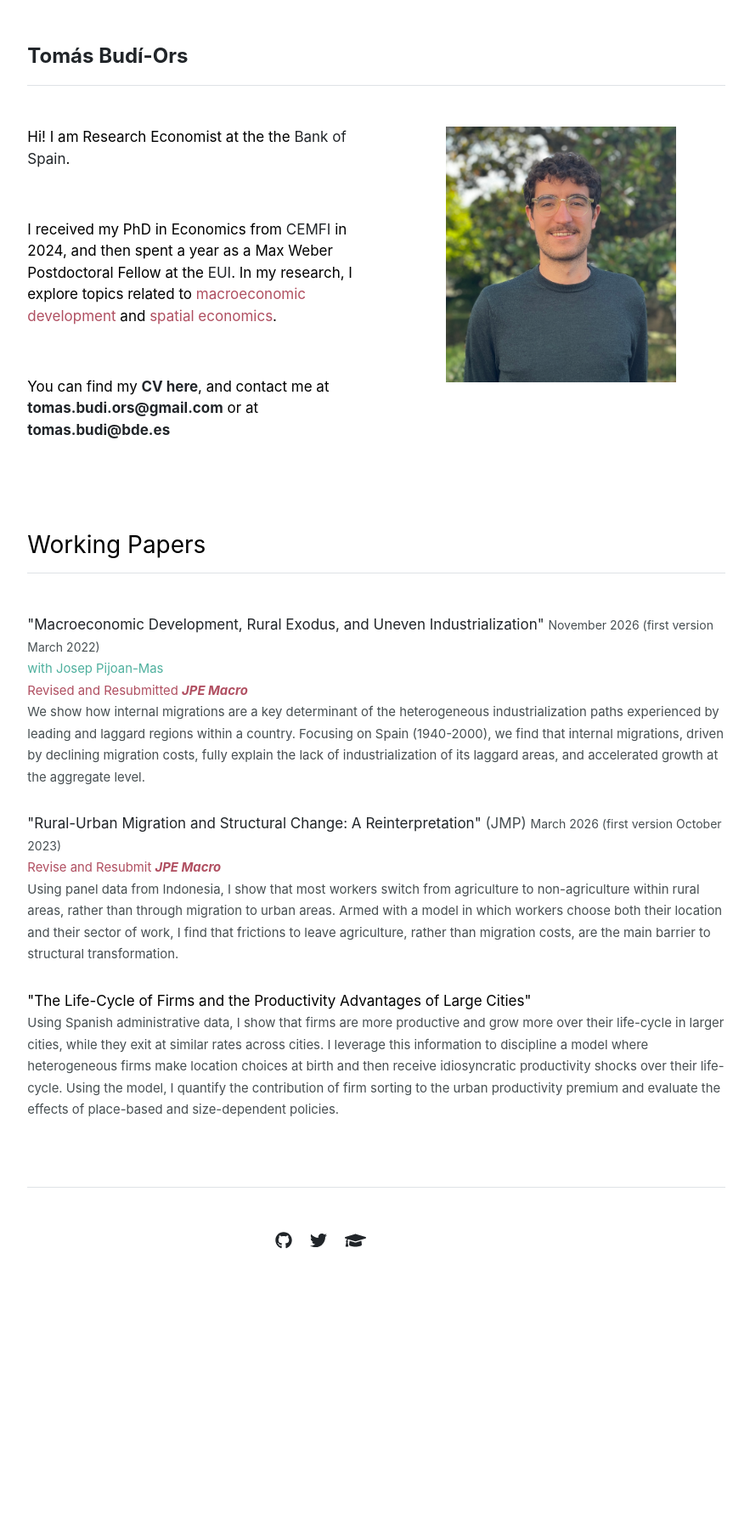
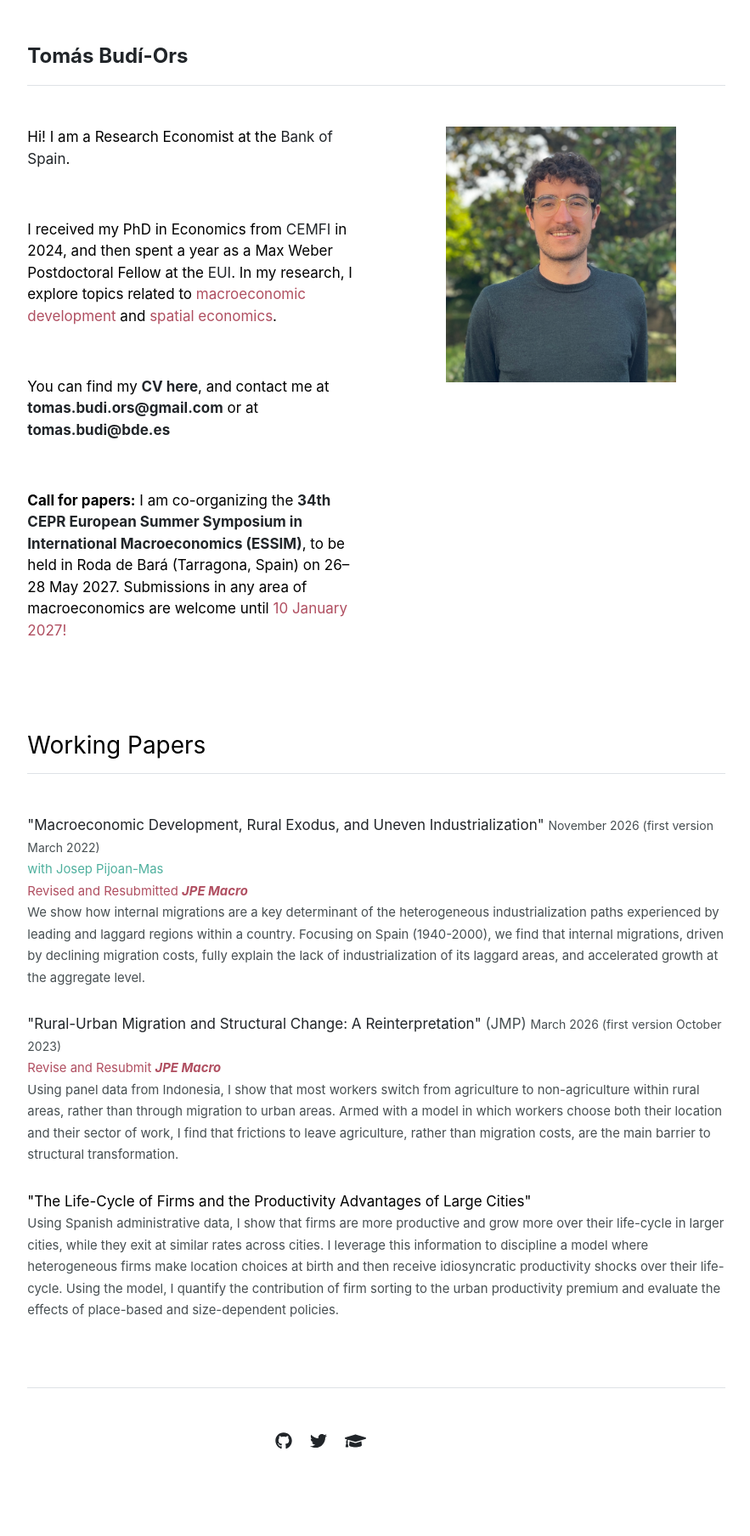
Before and after one commit to tomas-budi-ors/tomas-budi-ors.github.io, a Jekyll site: the page built from index.md, in a window 1280 px wide. Shown: the whole page at 85% size, without its empty margins (197-1080 px from the left). Built offline with Jekyll 4.4.1, drawn with Linux system fonts in a browser that asks for light colours; before the commit the page ends 1572 px from its top, so only the background shows below that.

```diff
--- a/index.md
+++ b/index.md
@@ -18,6 +18,10 @@ I received my PhD in Economics from [CEMFI](https://www.cemfi.es/) in 2024, and
 You can find my [<b>CV here</b>](/cv/CV_BudiOrs.pdf){:target="_blank"}, and contact me at [<b>tomas.budi.ors@gmail.com</b>](mailto:tomas.budi.ors@gmail.com) or at [<b>tomas.budi@bde.es</b>](mailto:tomas.budi@bde.es)
 
 &nbsp;
+
+<b>Call for papers:</b> I am co-organizing the [<b>34th CEPR European Summer Symposium in International Macroeconomics (ESSIM)</b>](https://mailchi.mp/cepr/cepr-essim-cfp-13570803){:target="_blank"}, to be held in Roda de Bará (Tarragona, Spain) on 26–28 May 2027. Submissions in any area of macroeconomics are welcome until <span style="color: #b04f61;">10 January 2027!</span>
+
+&nbsp;
 <!-- &nbsp; -->
 
 <!--u>Contact</u>: [tomas.budi@cemfi.edu.es](mailto:tomas.budi@cemfi.edu.es)-->
```
Also changed, not shown: other parts of index.md (+1 -1 lines), 1 other file.
